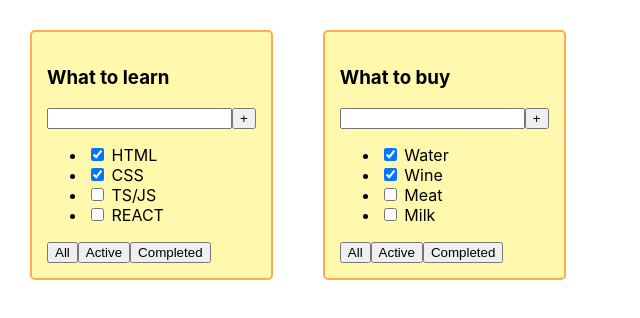
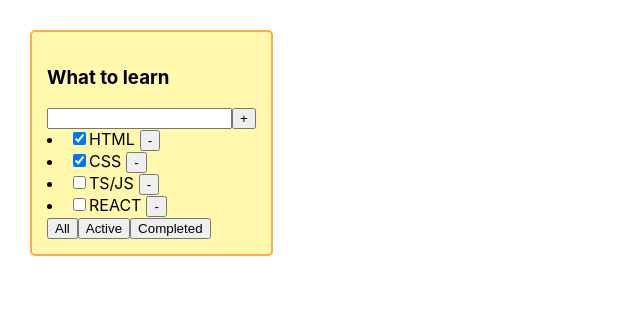
Before and after one commit to ElizabethKri/1-todolist, a React (Create React App) app: page / in a window 1280 px wide. Shown: the top 318 px of the page, without its empty margins (0-640 px from the left). Built offline with nearby package versions, Linux system fonts and the light colour scheme; the HTML template or start-up script is replaced by a standard one.

Commit message:
add button remove

```diff
--- a/src/App.tsx
+++ b/src/App.tsx
@@ -1,4 +1,4 @@
-import React from 'react';
+import React, {useState} from 'react';
 import './App.css';
 import {Todolist} from "./Todolist";
 import {TaskType} from "./types/common";
@@ -6,29 +6,39 @@ import {TaskType} from "./types/common";
 function App() {
 
     const todolistTitle = "What to learn"
-    const tasks: Array<TaskType> = [
-        {id: 1, title: "HTML", isDone: true},
-        {id: 2, title: "CSS", isDone: true},
-        {id: 3, title: "TS/JS", isDone: false},
-        {id:4, title: "REACT", isDone: false},
-    ]
-    const todolistTitle_1 = "What to buy"
-    const tasks_1: Array<TaskType> = [
-        {id: 1, title: "Water", isDone: true},
-        {id: 2, title: "Wine", isDone: true},
-        {id: 3, title: "Meat", isDone: false},
-        {id:4, title: "Milk", isDone: false},
-    ]
+    const [tasks, setTasks]  = useState <TaskType[]>(
+        [
+            {id: 1, title: "HTML", isDone: true},
+            {id: 2, title: "CSS", isDone: true},
+            {id: 3, title: "TS/JS", isDone: false},
+            {id:4, title: "REACT", isDone: false},
+        ]
+    )
+    // const todolistTitle_1 = "What to buy"
+    // const tasks_1: Array<TaskType> = [
+    //     {id: 1, title: "Water", isDone: true},
+    //     {id: 2, title: "Wine", isDone: true},
+    //     {id: 3, title: "Meat", isDone: false},
+    //     {id:4, title: "Milk", isDone: false},
+    // ]
+
+    const removeTask = (idTask: number) => {
+        const removeTask = tasks.filter( task => {return task.id !== idTask})
+        setTasks(removeTask)
+    }
 
     return (
         <div className="App">
+
+
+
 
              {/*const el = document. createelement("div")*/}
              {/*el.classList.add("App")*/}
              {/*root.append(el)*/}
 
-            <Todolist title = {todolistTitle} tasks={tasks} />
-            <Todolist title = {todolistTitle_1} tasks={tasks_1} />
+            <Todolist title = {todolistTitle} tasks={tasks} removeTask={removeTask} />
+            {/*<Todolist title = {todolistTitle_1} tasks={tasks_1} />*/}
 
             {/*<Todolist title = "What to buy"/>*/}
             {/*<Todolist title = "What to read"/>*/}
--- a/src/Todolist.tsx
+++ b/src/Todolist.tsx
@@ -1,19 +1,24 @@
 import {TaskType} from "./types/common";
-import {Button} from "./Button";
+
 
 type TodolistPropsType = {
     title: string
+    removeTask: (idTask: number) => void
     tasks: Array<TaskType>
 }
 
 //регулярная функция
-export function Todolist ({title, tasks}: TodolistPropsType) {
+export function Todolist ({title, tasks, removeTask}: TodolistPropsType) {
 
     const taskElements: Array<JSX.Element> | JSX.Element =
     tasks.length !== 0
     ? tasks.map( task => {
         return (
-            <li><input type="checkbox" checked={task.isDone}/> <span>{task.title}</span></li>
+            <li>
+                <input type="checkbox" checked={task.isDone}/>
+                <span>{task.title}</span>
+                <button onClick={() => removeTask(task.id)} style={{marginLeft : "5px"}}>-</button>
+            </li>
         )
     })
     : <span>Your taskslist is empty </span>
@@ -24,15 +29,13 @@ export function Todolist ({title, tasks}: TodolistPropsType) {
                 <h3>{title}</h3>
                 <div>
                     <input/>
-                    <Button title={' + '}/>
+                    <button>+</button>
                 </div>
-                <ul>
-                    {taskElements}
-                </ul>
+                    <span>{taskElements}</span>
                 <div>
-                    <Button title={'All'}/>
-                    <Button title={'Active'}/>
-                    <Button title={'Completed'}/>
+                    <button>All</button>
+                    <button>Active</button>
+                    <button>Completed</button>
                 </div>
             </div>
         </div>
```
